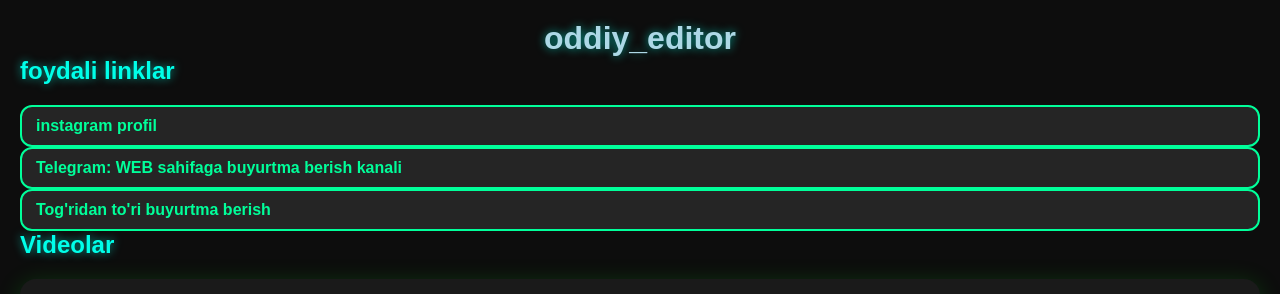
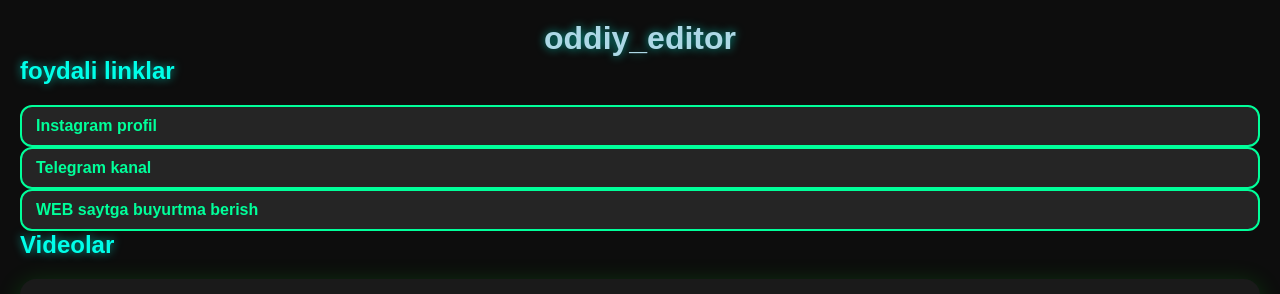
Before and after one commit to joha1234207/oddiy-editor, a plain HTML site: page index.html in a window 1280 px wide. Shown: the top 294 px of the page. Drawn offline with Linux system fonts and the light colour scheme.

Commit message:
Add files via upload

```diff
--- a/index.html
+++ b/index.html
@@ -31,9 +31,9 @@
 		<script>
 			/*---LINkS---*/
 		const links = [
-			{ text: "instagram profil", url: "url yozamzn"},
-			{ text: "Telegram: WEB sahifaga  buyurtma berish kanali", url: "url yozaman"},
-			{ text: "Tog'ridan to'ri buyurtma berish", url: "url yozaman"}
+			{ text: "Instagram profil", url: "https://www.instagram.com/oddiy_editor/?utm_source=qr&r=nametag"},
+			{ text: "Telegram kanal", url: "http://t.me/AI_SI_II"},
+			{ text: "WEB saytga buyurtma berish", url: "https://t.me/BotlarBozir_bot"}
 		];
 		const linksContainer = document.getElementById("links-container");
 		links.forEach(link => {
```
